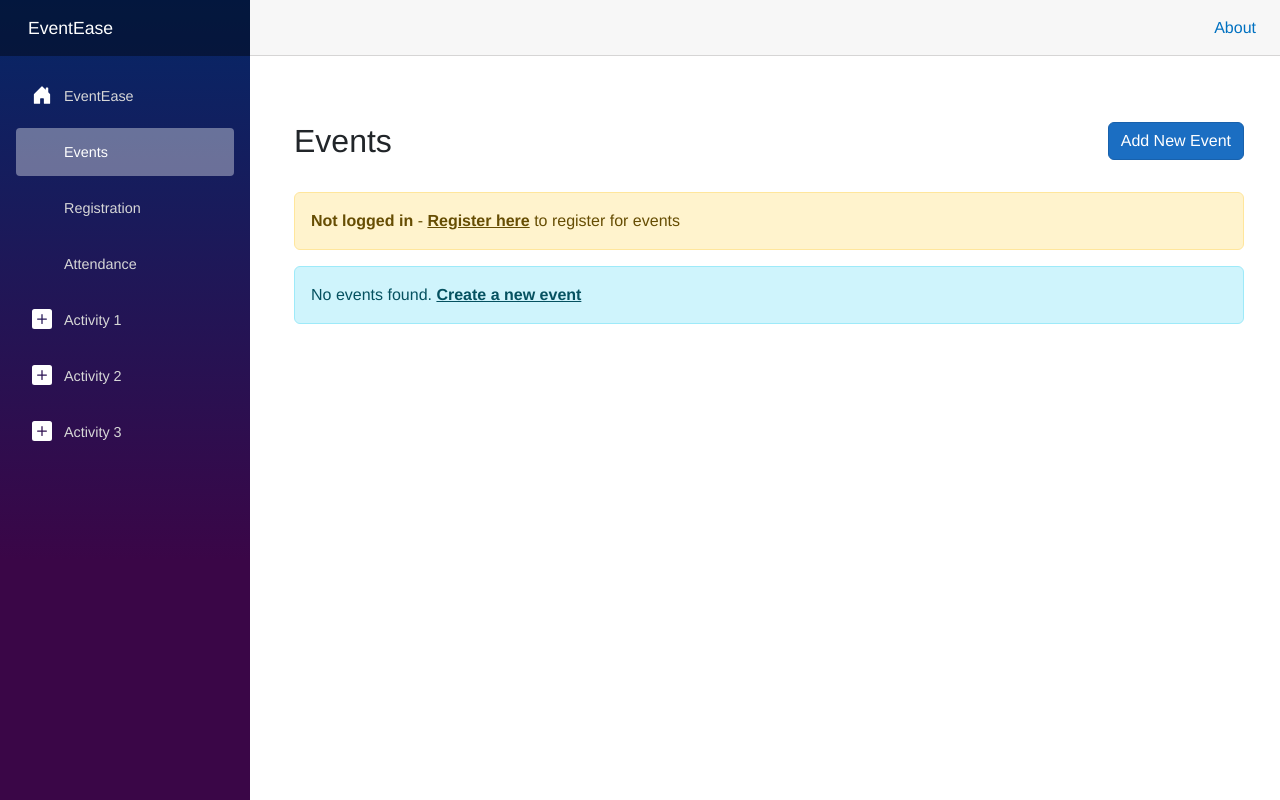
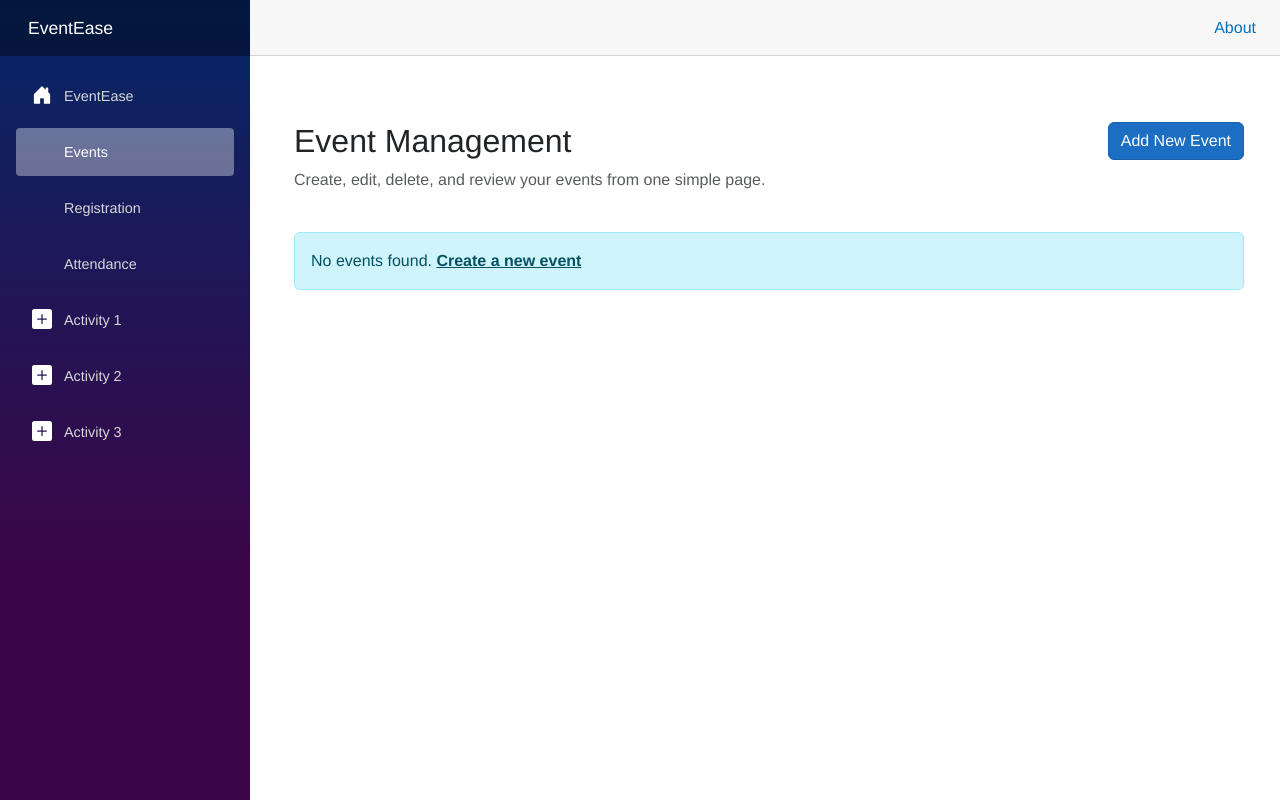
Before and after one commit to Kener-web/EventEase, an ASP.NET Core app: page /events in a window 1280 px wide. Run offline with ASP.NET Core 8, Linux system fonts and the light colour scheme; style sheets or scripts are compiled from the project's sources.

Commit message:
Update path

```diff
--- a/Pages/EventForm.razor
+++ b/Pages/EventForm.razor
@@ -63,7 +63,7 @@ else if (currentEvent != null)
             var eventFromService = await EventService.GetEventByIdAsync(Id.Value);
             if (eventFromService is null)
             {
-                Navigation.NavigateTo("/not-found");
+                Navigation.NavigateTo("not-found");
                 return;
             }
             currentEvent = eventFromService;
@@ -88,7 +88,7 @@ else if (currentEvent != null)
             {
                 await EventService.AddEventAsync(currentEvent);
             }
-            Navigation.NavigateTo("/events");
+            Navigation.NavigateTo("events");
         }
         finally
         {
@@ -98,6 +98,6 @@ else if (currentEvent != null)
 
     private void Cancel()
     {
-        Navigation.NavigateTo("/events");
+        Navigation.NavigateTo("events");
     }
 }
--- a/Pages/Events.razor
+++ b/Pages/Events.razor
@@ -1,8 +1,5 @@
 @page "/events"
 @inject IEventService EventService
-@inject IUserSessionService SessionService
-@inject IAttendanceService AttendanceService
-@inject NavigationManager Navigation
 @using EventEase.Models
 @using EventEase.Services
 
@@ -11,28 +8,15 @@
 <div class="container-fluid mt-5">
     <div class="row mb-4">
         <div class="col-md-8">
-            <h2>Events</h2>
+            <h2>Event Management</h2>
+            <p class="text-muted">Create, edit, delete, and review your events from one simple page.</p>
         </div>
         <div class="col-md-4 text-end">
-            <a href="EventEase/events/add" class="btn btn-primary">
+            <a href="add" class="btn btn-primary">
                 <span class="bi bi-plus-circle"></span> Add New Event
             </a>
         </div>
     </div>
-
-    @if (SessionService.IsLoggedIn && SessionService.CurrentUser != null)
-    {
-        <div class="alert alert-info">
-            <strong>Logged in as:</strong> @SessionService.CurrentUser.Name (@SessionService.CurrentUser.Email)
-            <a href="/attendance" class="float-end btn btn-sm btn-info">View My Attendance</a>
-        </div>
-    }
-    else
-    {
-        <div class="alert alert-warning">
-            <strong>Not logged in</strong> - <a href="/registration" class="alert-link">Register here</a> to register for events
-        </div>
-    }
 
     @if (isLoading)
     {
@@ -44,56 +28,32 @@
     }
     else if (events.Count == 0)
     {
-        <div class="alert alert-info">No events found. <a href="EventEase/events/add" class="alert-link">Create a new event</a></div>
+        <div class="alert alert-info">
+            No events found. <a href="add" class="alert-link">Create a new event</a>
+        </div>
     }
     else
     {
         <div class="row">
             @foreach (var eventItem in events)
             {
-                var isUserRegistered = SessionService.CurrentUser != null &&
-                    userRegistrations.Contains(eventItem.Id);
-                var participantCount = eventParticipants.ContainsKey(eventItem.Id)
-                    ? eventParticipants[eventItem.Id]
-                    : 0;
-
                 <div class="col-md-6 col-lg-4 mb-4">
                     <div class="card h-100 shadow-sm">
                         <div class="card-body">
                             <h5 class="card-title">@eventItem.Name</h5>
-                            <p class="card-text text-muted">
-                                <small>
-                                    <strong>📍 Location:</strong> @eventItem.Location<br />
-                                    <strong>📅 Date:</strong> @eventItem.Date.ToString("dddd, MMMM dd, yyyy HH:mm")<br />
-                                    <strong>👥 Participants:</strong> @participantCount
-                                </small>
+                            <p class="card-text text-muted mb-2">
+                                <strong>Location:</strong> @eventItem.Location<br />
+                                <strong>Date:</strong> @eventItem.Date.ToString("dddd, MMMM dd, yyyy HH:mm")
                             </p>
-                            @if (!string.IsNullOrEmpty(eventItem.Description))
+                            @if (!string.IsNullOrWhiteSpace(eventItem.Description))
                             {
                                 <p class="card-text small">@eventItem.Description</p>
                             }
                         </div>
                         <div class="card-footer bg-white border-top">
-                            <div class="btn-group btn-group-sm w-100" role="group">
-                                @if (SessionService.IsLoggedIn && SessionService.CurrentUser != null)
-                                {
-                                    @if (isUserRegistered)
-                                    {
-                                        <span class="badge bg-success w-100">✓ Registered</span>
-                                    }
-                                    else
-                                    {
-                                        <button class="btn btn-outline-primary btn-sm"
-                                                @onclick="() => RegisterForEvent(eventItem.Id)">
-                                            Register
-                                        </button>
-                                    }
-                                }
-                                <a href="EventEase/events/edit/@eventItem.Id" class="btn btn-outline-warning btn-sm">Edit</a>
-                                <button class="btn btn-outline-danger btn-sm"
-                                        @onclick="() => DeleteEvent(eventItem.Id)">
-                                    Delete
-                                </button>
+                            <div class="d-flex gap-2">
+                                <a href="edit/@eventItem.Id" class="btn btn-outline-warning btn-sm flex-fill">Edit</a>
+                                <button class="btn btn-outline-danger btn-sm flex-fill" @onclick="() => DeleteEvent(eventItem.Id)">Delete</button>
                             </div>
                         </div>
                     </div>
@@ -121,8 +81,6 @@
 
 @code {
     private List<Event> events = new();
-    private List<int> userRegistrations = new();
-    private Dictionary<int, int> eventParticipants = new();
     private bool isLoading;
     private string successMessage = string.Empty;
     private string errorMessage = string.Empty;
@@ -134,68 +92,32 @@
 
     private async Task LoadEvents()
     {
-        isLoading = true;
-        events = await EventService.GetAllEventsAsync();
-
-        // Load user registrations and participant counts
-        if (SessionService.CurrentUser != null)
+        try
         {
-            var userAttendances = await AttendanceService.GetAttendancesByUserIdAsync(SessionService.CurrentUser.Id);
-            userRegistrations = userAttendances.Select(a => a.EventId).ToList();
+            isLoading = true;
+            events = await EventService.GetAllEventsAsync();
         }
-
-        // Load participant counts for each event
-        foreach (var evt in events)
+        catch (Exception ex)
         {
-            var attendances = await AttendanceService.GetAttendancesByEventIdAsync(evt.Id);
-            eventParticipants[evt.Id] = attendances.Count;
+            errorMessage = $"Unable to load events: {ex.Message}";
         }
-
-        isLoading = false;
+        finally
+        {
+            isLoading = false;
+        }
     }
 
     private async Task DeleteEvent(int id)
     {
-        if (events.FirstOrDefault(e => e.Id == id) is Event evt)
+        try
         {
             await EventService.DeleteEventAsync(id);
             events.RemoveAll(e => e.Id == id);
-            successMessage = $"Event '{evt.Name}' has been deleted.";
-        }
-    }
-
-    private async Task RegisterForEvent(int eventId)
-    {
-        if (SessionService.CurrentUser == null)
-        {
-            errorMessage = "Please log in to register for events.";
-            return;
-        }
-
-        try
-        {
-            var isAlreadyRegistered = await AttendanceService.IsUserRegisteredForEventAsync(
-                SessionService.CurrentUser.Id, eventId);
-
-            if (isAlreadyRegistered)
-            {
-                errorMessage = "You are already registered for this event.";
-                return;
-            }
-
-            var attendance = new Models.EventAttendance
-            {
-                UserId = SessionService.CurrentUser.Id,
-                EventId = eventId
-            };
-
-            await AttendanceService.AddAttendanceAsync(attendance);
-            await LoadEvents();
-            successMessage = "Successfully registered for the event!";
+            successMessage = "Event deleted successfully.";
         }
         catch (Exception ex)
         {
-            errorMessage = $"Failed to register: {ex.Message}";
+            errorMessage = $"Delete failed: {ex.Message}";
         }
     }
 }
--- a/Pages/NotFound.razor
+++ b/Pages/NotFound.razor
@@ -7,6 +7,6 @@
     <h1>Page not found</h1>
     <p>Sorry, the page you tried to access does not exist or is invalid.</p>
     <p>
-        <NavLink class="btn btn-primary" href="/">Return to home</NavLink>
+        <NavLink class="btn btn-primary" href="">Return to home</NavLink>
     </p>
 </div>
```
Also changed, not shown: Pages/Attendance.razor (+4 -4 lines), Pages/Home.razor (+24 -68 lines).
